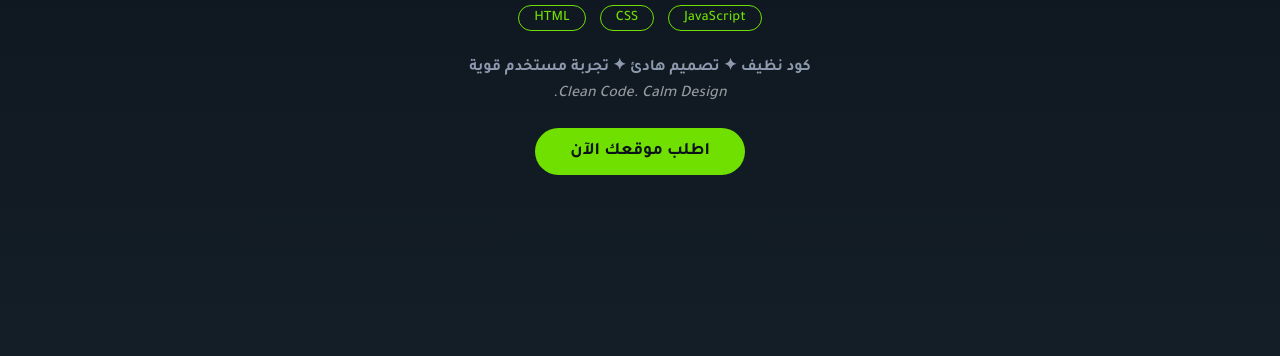
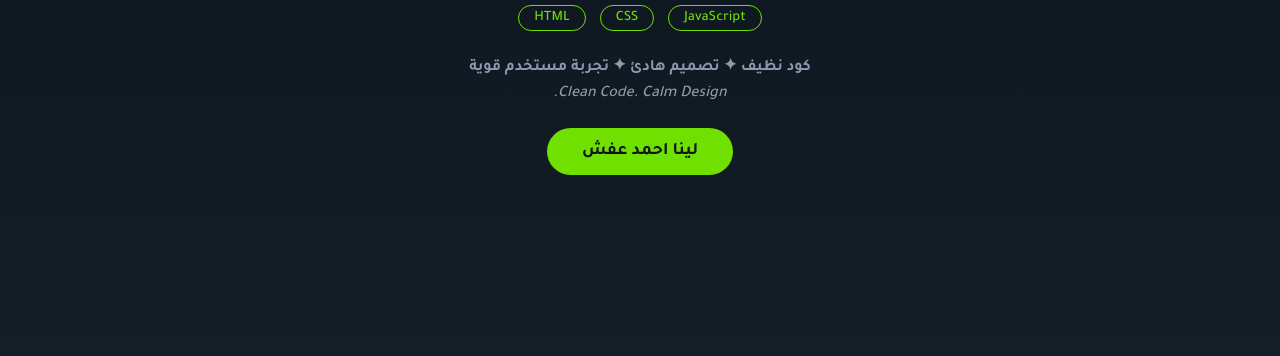
Before and after one commit to peacecode14-alt/peacecode, a plain HTML site: page index.html in a window 1280 px wide. Shown: the part 444-800 px from the top of the page. Drawn offline with Linux system fonts and the light colour scheme.

Commit message:
Update index.html

```diff
--- a/index.html
+++ b/index.html
@@ -29,7 +29,7 @@
             </div>
             <p class="slogan">كود نظيف ✦ تصميم هادئ ✦ تجربة مستخدم قوية</p>
             <p class="english-slogan">Clean Code. Calm Design.</p>
-            <a href="#contact" class="hero-btn">اطلب موقعك الآن</a>
+            <a href="#contact" class="hero-btn">لينا احمد عفش</a>
         </div>
     </header>
 
```
